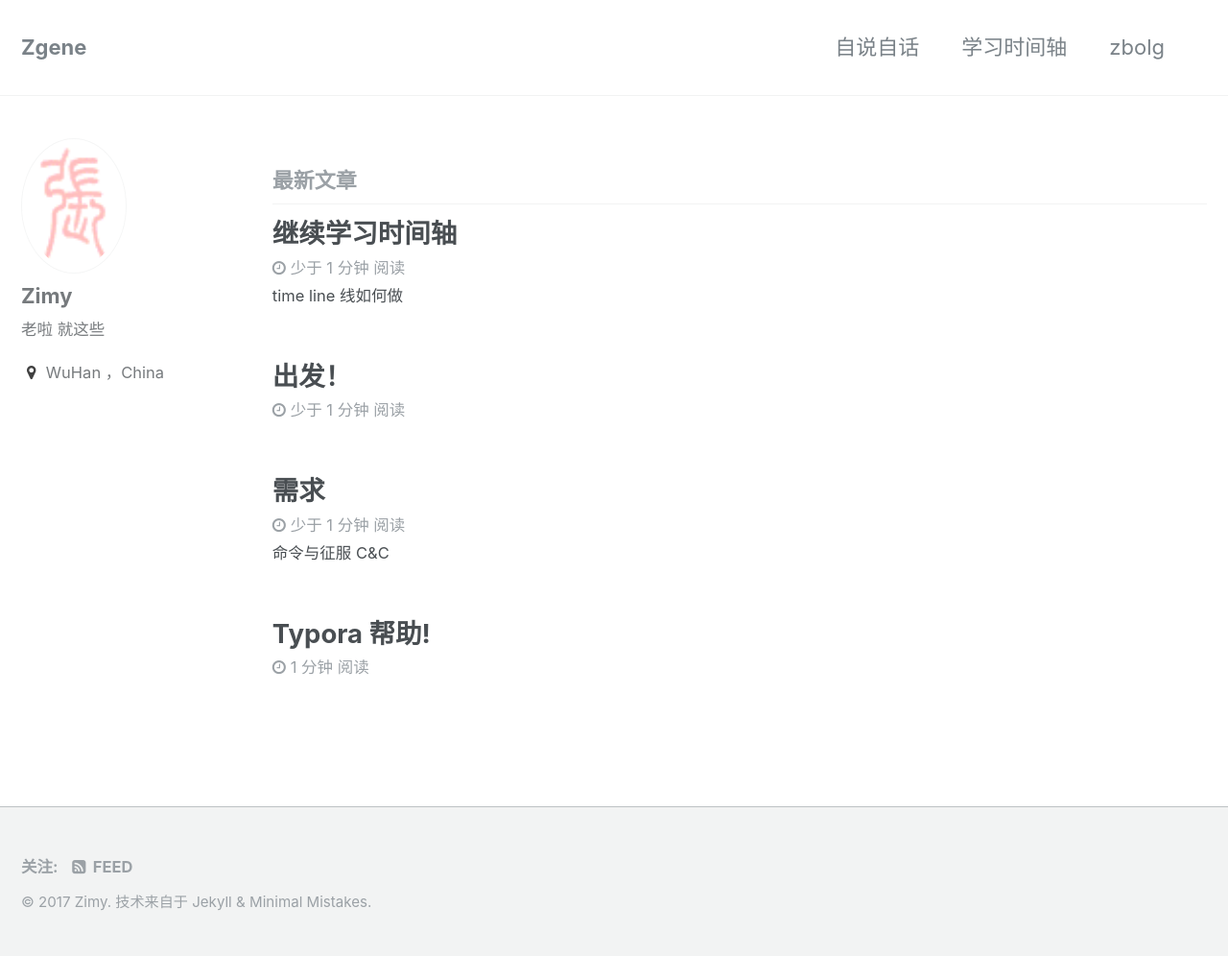
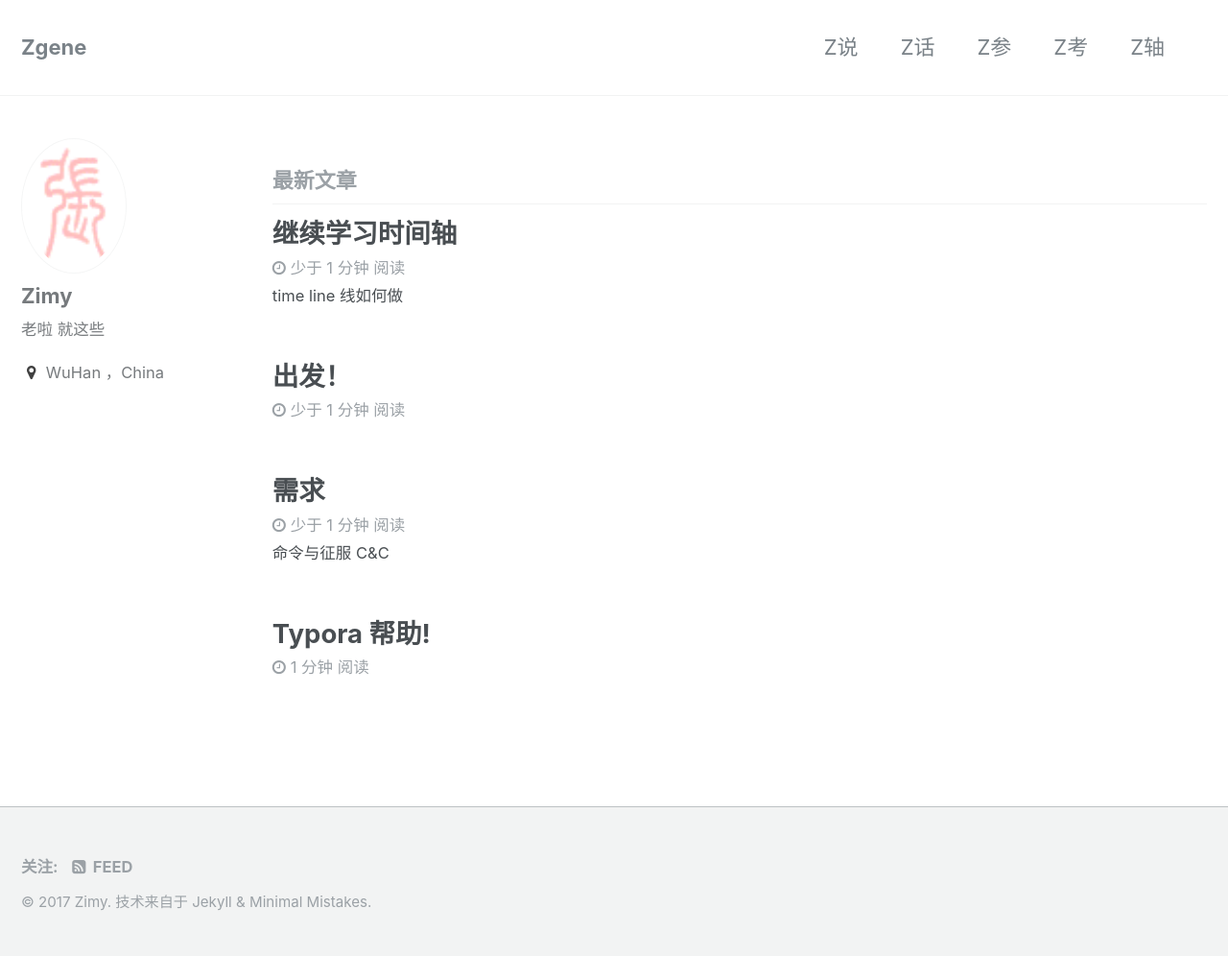
Before and after one commit to zimyx/zimyx.github.io, a Jekyll site: the page built from index.html, in a window 1280 px wide. Shown: the whole page at 96% size. Built offline with Jekyll 4.4.1, drawn with Linux system fonts in a browser that asks for light colours; the list of posts is cut into pages by our own code.

Commit message:
文章分类

```diff
--- a/_data/navigation.yml
+++ b/_data/navigation.yml
@@ -1,13 +1,17 @@
 # main links
 main:
-    - title: "自说自话"
-      url: https://mmistakes.github.io/minimal-mistakes/docs/quick-start-guide/
-    - title: "学习时间轴"
+    - title: "Z说"
+      url: /sayings/
+    - title: "Z话"
+      url: /quotations/
+    - title: "Z参"
+      url: /zbcc-ref/
+    - title: "Z考"
+      url: /zbcc-textual/
+    - title: "Z轴"
       url: https://mmistakes.github.io/minimal-mistakes/about/
-    - title: "zbolg"
-      url: /collection-archive/
   #   url: /year-archive/
   # - title: "Sample Collections"
   #   url: /collection-archive/
   # - title: "Sitemap"
-  #   url: /sitemap/
+  #   url: https://mmistakes.github.io/minimal-mistakes/docs/quick-start-guide/
```
